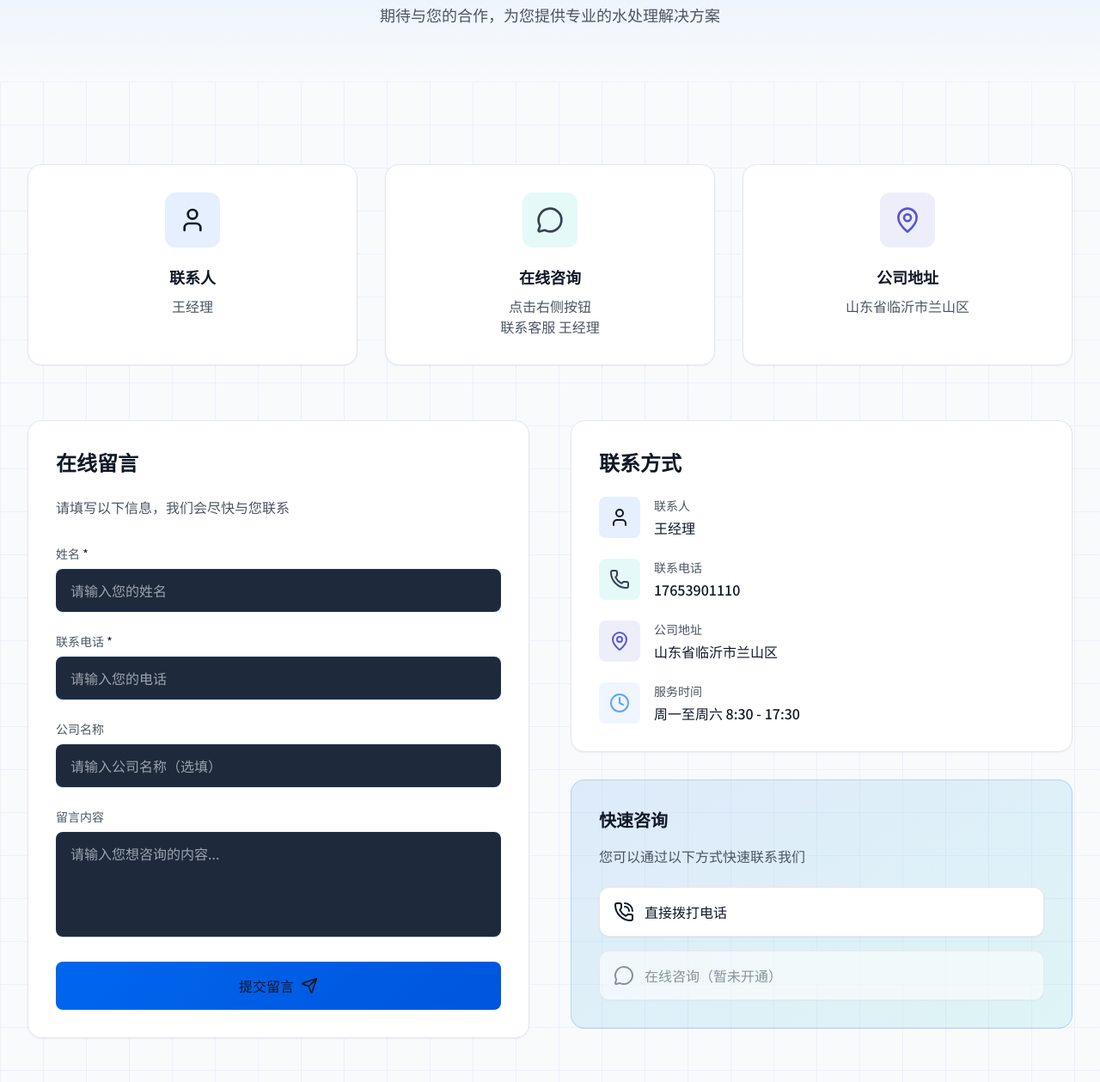
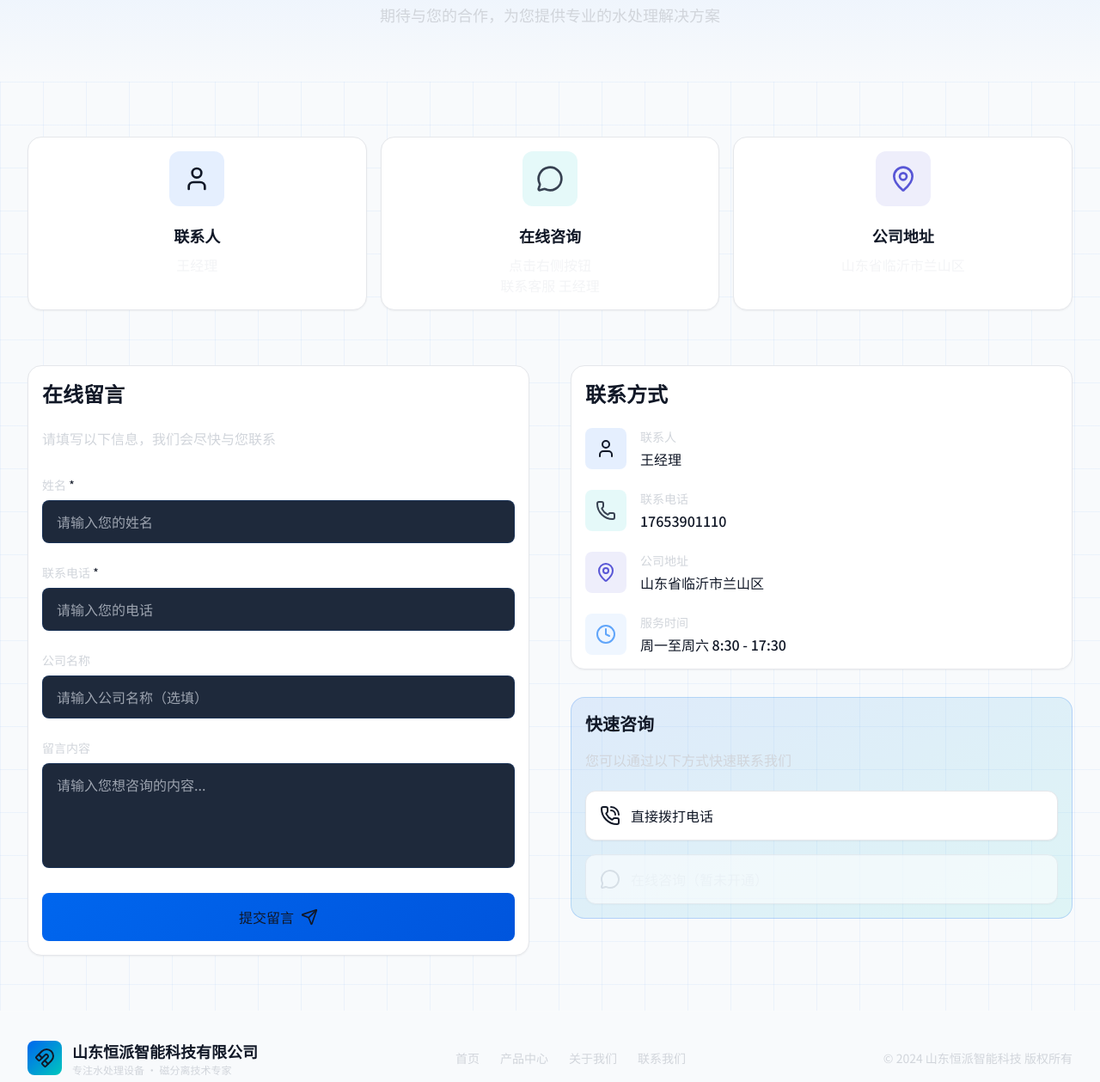
Before and after one commit to anyu1993/SDhengpai, a plain HTML site: page contact.html in a window 1280 px wide. Shown: the part 221-1480 px from the top of the page at 86% size. Drawn offline with nearby package versions, Linux system fonts and the light colour scheme.

Commit message:
Fix text contrast - lighter colors on dark backgrounds

```diff
--- a/contact.html
+++ b/contact.html
@@ -58,13 +58,13 @@
           </div>
           <div>
             <div class="text-lg font-bold text-gray-900">恒派智能科技</div>
-            <div class="text-xs text-gray-600">HENGPAI INTELLIGENT</div>
+            <div class="text-xs text-gray-300">HENGPAI INTELLIGENT</div>
           </div>
         </a>
         <div class="hidden md:flex items-center space-x-8">
-          <a href="index.html" class="text-gray-600 hover:text-gray-900 transition-colors">首页</a>
-          <a href="products.html" class="text-gray-600 hover:text-gray-900 transition-colors">产品中心</a>
-          <a href="about.html" class="text-gray-600 hover:text-gray-900 transition-colors">关于我们</a>
+          <a href="index.html" class="text-gray-300 hover:text-gray-900 transition-colors">首页</a>
+          <a href="products.html" class="text-gray-300 hover:text-gray-900 transition-colors">产品中心</a>
+          <a href="about.html" class="text-gray-300 hover:text-gray-900 transition-colors">关于我们</a>
           <a href="contact.html" class="text-gray-900 hover:text-gray-900 transition-colors">联系我们</a>
           <a href="contact.html" class="flex items-center space-x-2 text-primary">
             <i data-lucide="message-circle" class="w-4 h-4"></i>
@@ -75,12 +75,12 @@
       </div>
     </div>
     <div id="mobile-menu" class="mobile-menu fixed top-0 right-0 h-full w-72 bg-white border-l border-light-border md:hidden">
-      <div class="p-6">
-        <button id="close-menu" class="absolute top-6 right-6 text-gray-900"><i data-lucide="x" class="w-6 h-6"></i></button>
+      <div class="p-4">
+        <button id="close-menu" class="absolute top-4 right-6 text-gray-900"><i data-lucide="x" class="w-6 h-6"></i></button>
         <div class="mt-12 space-y-6">
-          <a href="index.html" class="block text-gray-600 text-lg">首页</a>
-          <a href="products.html" class="block text-gray-600 text-lg">产品中心</a>
-          <a href="about.html" class="block text-gray-600 text-lg">关于我们</a>
+          <a href="index.html" class="block text-gray-300 text-lg">首页</a>
+          <a href="products.html" class="block text-gray-300 text-lg">产品中心</a>
+          <a href="about.html" class="block text-gray-300 text-lg">关于我们</a>
           <a href="contact.html" class="block text-gray-900 text-lg">联系我们</a>
           <a href="contact.html" class="flex items-center space-x-2 text-primary text-lg"><i data-lucide="message-circle" class="w-5 h-5"></i><span>在线咨询</span></a>
         </div>
@@ -93,58 +93,58 @@
     <div class="max-w-7xl mx-auto px-4 sm:px-6 lg:px-8 relative z-10 text-center">
       <div class="text-sm text-gray-900 font-medium tracking-widest uppercase mb-3">Contact Us</div>
       <h1 class="text-4xl sm:text-5xl font-bold text-gray-900 mb-4">联系我们</h1>
-      <p class="text-gray-600 text-lg max-w-2xl mx-auto">期待与您的合作，为您提供专业的水处理解决方案</p>
+      <p class="text-gray-300 text-lg max-w-2xl mx-auto">期待与您的合作，为您提供专业的水处理解决方案</p>
     </div>
   </section>
 
-  <section class="py-16 lg:py-24 grid-bg">
+  <section class="py-10 lg:py-16 grid-bg">
     <div class="max-w-7xl mx-auto px-4 sm:px-6 lg:px-8">
-      <div class="grid grid-cols-1 lg:grid-cols-3 gap-8 mb-16">
-        <div class="p-8 rounded-2xl bg-light-card border border-gray-200 shadow-sm text-center hover:border-primary/50 transition-colors">
+      <div class="grid grid-cols-1 lg:grid-cols-3 gap-4 mb-16">
+        <div class="p-4 rounded-2xl bg-light-card border border-gray-200 shadow-sm text-center hover:border-primary/50 transition-colors">
           <div class="w-16 h-16 mx-auto rounded-xl bg-primary/10 flex items-center justify-center mb-5">
             <i data-lucide="user" class="w-8 h-8 text-gray-900"></i>
           </div>
           <h3 class="text-lg font-bold text-gray-900 mb-2">联系人</h3>
-          <p class="text-gray-600">王经理</p>
+          <p class="text-gray-100">王经理</p>
         </div>
 
-        <div class="p-8 rounded-2xl bg-light-card border border-gray-200 shadow-sm text-center hover:border-secondary/50 transition-colors">
+        <div class="p-4 rounded-2xl bg-light-card border border-gray-200 shadow-sm text-center hover:border-secondary/50 transition-colors">
           <div class="w-16 h-16 mx-auto rounded-xl bg-secondary/10 flex items-center justify-center mb-5">
             <i data-lucide="message-circle" class="w-8 h-8 text-gray-700"></i>
           </div>
           <h3 class="text-lg font-bold text-gray-900 mb-2">在线咨询</h3>
-          <p class="text-gray-600">点击右侧按钮<br>联系客服 王经理</p>
+          <p class="text-gray-100">点击右侧按钮<br>联系客服 王经理</p>
         </div>
 
-        <div class="p-8 rounded-2xl bg-light-card border border-gray-200 shadow-sm text-center hover:border-accent/50 transition-colors">
+        <div class="p-4 rounded-2xl bg-light-card border border-gray-200 shadow-sm text-center hover:border-accent/50 transition-colors">
           <div class="w-16 h-16 mx-auto rounded-xl bg-accent/10 flex items-center justify-center mb-5">
             <i data-lucide="map-pin" class="w-8 h-8 text-accent"></i>
           </div>
           <h3 class="text-lg font-bold text-gray-900 mb-2">公司地址</h3>
-          <p class="text-gray-600">山东省临沂市兰山区</p>
+          <p class="text-gray-100">山东省临沂市兰山区</p>
         </div>
       </div>
 
       <div class="grid grid-cols-1 lg:grid-cols-2 gap-12">
-        <div class="p-8 rounded-2xl bg-light-card border border-gray-200 shadow-sm">
+        <div class="p-4 rounded-2xl bg-light-card border border-gray-200 shadow-sm">
           <h2 class="text-2xl font-bold text-gray-900 mb-6">在线留言</h2>
-          <p class="text-gray-600 mb-8">请填写以下信息，我们会尽快与您联系</p>
+          <p class="text-gray-300 mb-8">请填写以下信息，我们会尽快与您联系</p>
 
           <form id="contact-form" class="space-y-6" action="/contact" method="POST">
             <div>
-              <label class="block text-gray-600 text-sm mb-2">姓名 <span class="text-gray-900">*</span></label>
+              <label class="block text-gray-300 text-sm mb-2">姓名 <span class="text-gray-900">*</span></label>
               <input type="text" name="name" required class="form-input w-full px-4 py-3 rounded-lg text-gray-900 placeholder-text-gray-700" placeholder="请输入您的姓名">
             </div>
             <div>
-              <label class="block text-gray-600 text-sm mb-2">联系电话 <span class="text-gray-900">*</span></label>
+              <label class="block text-gray-300 text-sm mb-2">联系电话 <span class="text-gray-900">*</span></label>
               <input type="tel" name="phone" required class="form-input w-full px-4 py-3 rounded-lg text-gray-900 placeholder-text-gray-700" placeholder="请输入您的电话">
             </div>
             <div>
-              <label class="block text-gray-600 text-sm mb-2">公司名称</label>
+              <label class="block text-gray-300 text-sm mb-2">公司名称</label>
               <input type="text" name="company" class="form-input w-full px-4 py-3 rounded-lg text-gray-900 placeholder-text-gray-700" placeholder="请输入公司名称（选填）">
             </div>
             <div>
-              <label class="block text-gray-600 text-sm mb-2">留言内容</label>
+              <label class="block text-gray-300 text-sm mb-2">留言内容</label>
               <textarea name="message" rows="4" class="form-input w-full px-4 py-3 rounded-lg text-gray-900 placeholder-text-gray-700 resize-none" placeholder="请输入您想咨询的内容..."></textarea>
             </div>
             <button type="submit" class="btn-primary w-full py-4 rounded-lg text-gray-900 font-medium flex items-center justify-center space-x-2">
@@ -160,7 +160,7 @@
         </div>
 
         <div class="space-y-8">
-          <div class="p-8 rounded-2xl bg-light-card border border-gray-200 shadow-sm">
+          <div class="p-4 rounded-2xl bg-light-card border border-gray-200 shadow-sm">
             <h2 class="text-2xl font-bold text-gray-900 mb-6">联系方式</h2>
             <div class="space-y-6">
               <div class="flex items-start space-x-4">
@@ -168,7 +168,7 @@
                   <i data-lucide="user" class="w-6 h-6 text-gray-900"></i>
                 </div>
                 <div>
-                  <div class="text-gray-600 text-sm mb-1">联系人</div>
+                  <div class="text-gray-300 text-sm mb-1">联系人</div>
                   <div class="text-gray-900 font-medium">王经理</div>
                 </div>
               </div>
@@ -177,7 +177,7 @@
                   <i data-lucide="phone" class="w-6 h-6 text-gray-700"></i>
                 </div>
                 <div>
-                  <div class="text-gray-600 text-sm mb-1">联系电话</div>
+                  <div class="text-gray-300 text-sm mb-1">联系电话</div>
                   <a href="tel:17653901110" class="text-gray-900 font-medium hover:text-gray-900 transition-colors">17653901110</a>
                 </div>
               </div>
@@ -186,7 +186,7 @@
                   <i data-lucide="map-pin" class="w-6 h-6 text-accent"></i>
                 </div>
                 <div>
-                  <div class="text-gray-600 text-sm mb-1">公司地址</div>
+                  <div class="text-gray-300 text-sm mb-1">公司地址</div>
                   <div class="text-gray-900 font-medium">山东省临沂市兰山区</div>
                 </div>
               </div>
@@ -195,24 +195,24 @@
                   <i data-lucide="clock" class="w-6 h-6 text-blue-400"></i>
                 </div>
                 <div>
-                  <div class="text-gray-600 text-sm mb-1">服务时间</div>
+                  <div class="text-gray-300 text-sm mb-1">服务时间</div>
                   <div class="text-gray-900 font-medium">周一至周六 8:30 - 17:30</div>
                 </div>
               </div>
             </div>
           </div>
 
-          <div class="p-8 rounded-2xl bg-gradient-to-br from-primary/10 to-secondary/10 border border-primary/20">
+          <div class="p-4 rounded-2xl bg-gradient-to-br from-primary/10 to-secondary/10 border border-primary/20">
             <h3 class="text-xl font-bold text-gray-900 mb-4">快速咨询</h3>
-            <p class="text-gray-600 mb-6">您可以通过以下方式快速联系我们</p>
+            <p class="text-gray-300 mb-6">您可以通过以下方式快速联系我们</p>
             <div class="space-y-4">
               <a href="tel:17653901110" class="flex items-center space-x-3 p-4 rounded-xl bg-white border border-gray-200 shadow-sm hover:border-primary/50 transition-colors cursor-pointer">
                 <i data-lucide="phone-call" class="w-6 h-6 text-gray-900"></i>
                 <span class="text-gray-900">直接拨打电话</span>
               </a>
               <div class="flex items-center space-x-3 p-4 rounded-xl bg-white border border-gray-200 shadow-sm opacity-60">
-                <i data-lucide="message-circle" class="w-6 h-6 text-gray-600"></i>
-                <span class="text-gray-600">在线咨询（暂未开通）</span>
+                <i data-lucide="message-circle" class="w-6 h-6 text-gray-300"></i>
+                <span class="text-gray-100">在线咨询（暂未开通）</span>
               </div>
             </div>
           </div>
@@ -221,25 +221,25 @@
     </div>
   </section>
 
-  <footer class="py-12 border-t border-white/10">
+  <footer class="py-8 border-t border-white/10">
     <div class="max-w-7xl mx-auto px-4 sm:px-6 lg:px-8">
-      <div class="flex flex-col md:flex-row items-center justify-between gap-6">
+      <div class="flex flex-col md:flex-row items-center justify-between gap-4">
         <div class="flex items-center space-x-3">
           <div class="w-10 h-10 rounded-lg bg-gradient-to-br from-primary to-secondary flex items-center justify-center">
             <i data-lucide="magnet" class="w-6 h-6 text-gray-900"></i>
           </div>
           <div>
             <div class="text-lg font-bold text-gray-900">山东恒派智能科技有限公司</div>
-            <div class="text-xs text-gray-600">专注水处理设备 · 磁分离技术专家</div>
+            <div class="text-xs text-gray-300">专注水处理设备 · 磁分离技术专家</div>
           </div>
         </div>
-        <div class="flex items-center space-x-6 text-sm text-gray-600">
+        <div class="flex items-center space-x-6 text-sm text-gray-300">
           <a href="index.html" class="hover:text-gray-900 transition-colors">首页</a>
           <a href="products.html" class="hover:text-gray-900 transition-colors">产品中心</a>
           <a href="about.html" class="hover:text-gray-900 transition-colors">关于我们</a>
           <a href="contact.html" class="hover:text-gray-900 transition-colors">联系我们</a>
         </div>
-        <div class="text-sm text-gray-600">© 2024 山东恒派智能科技 版权所有</div>
+        <div class="text-sm text-gray-300">© 2024 山东恒派智能科技 版权所有</div>
       </div>
     </div>
   </footer>
```
